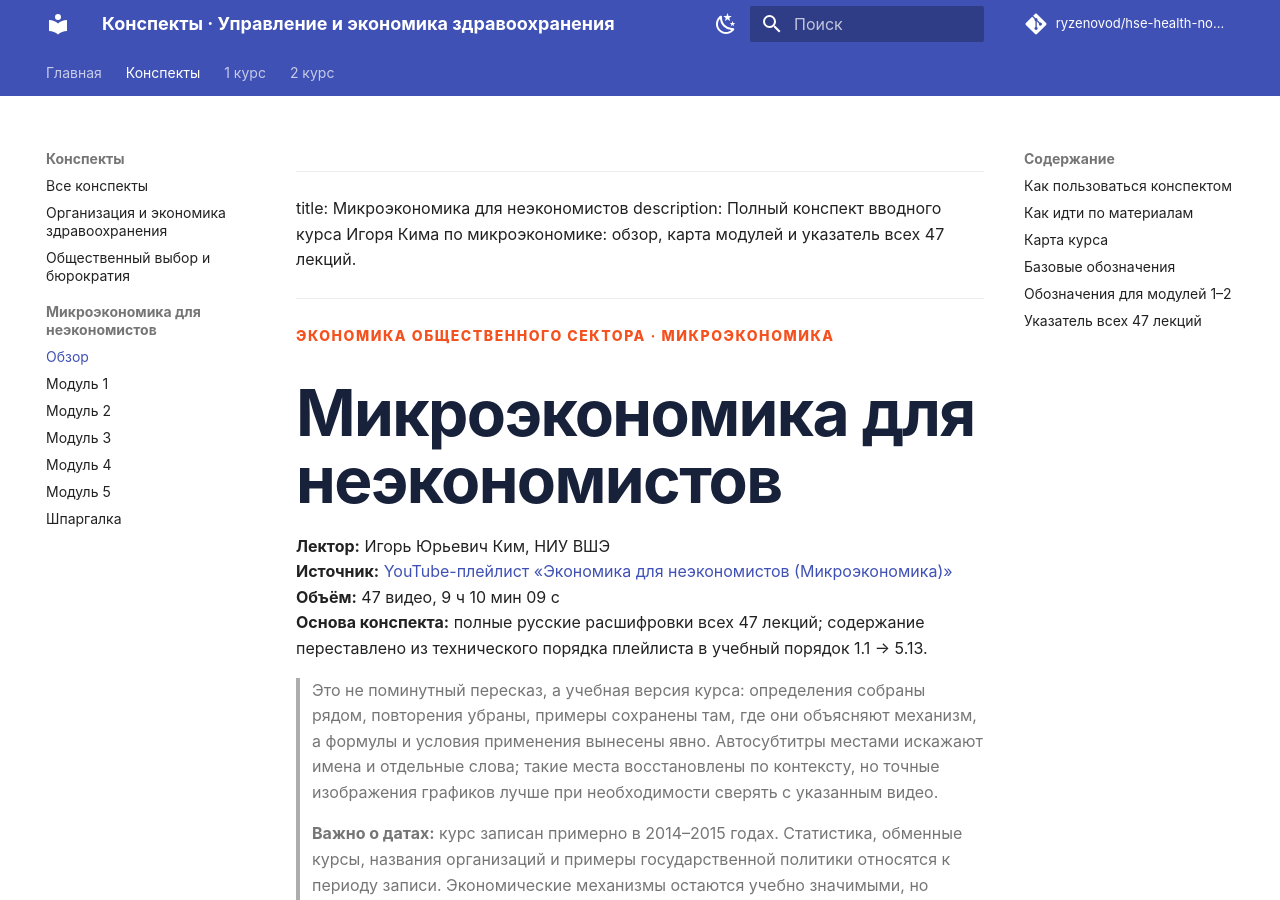
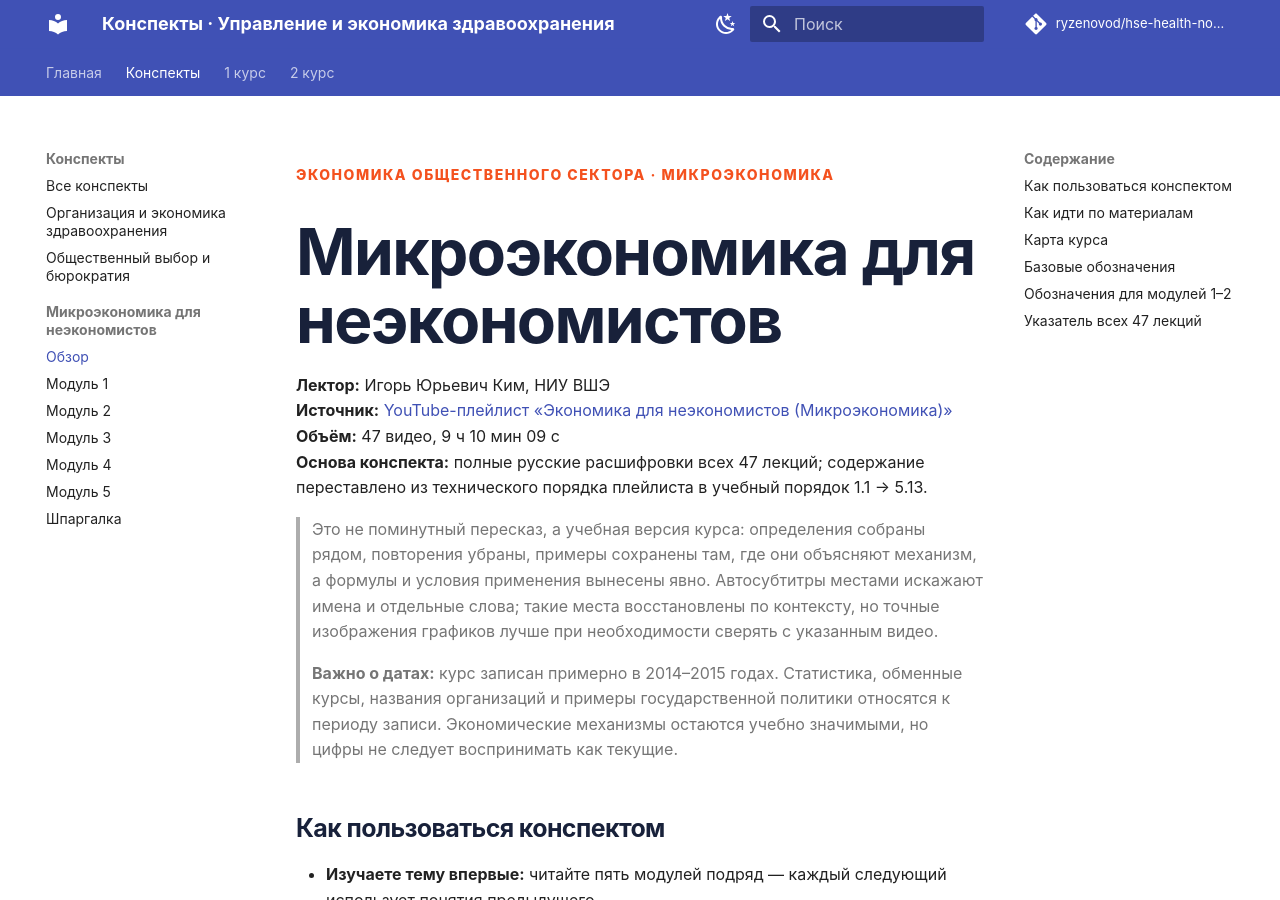
Before and after one commit to ryzenovod/hse-health-notes, an MkDocs documentation site: the page built from docs/year-1/public-sector-economics-microeconomics.md, in a window 1280 px wide and 900 px high. Built offline with MkDocs 1.6.1 and Material for MkDocs 9.7.7, drawn with Linux system fonts in a browser that asks for light colours; comment, search, counter and statistics services are not loaded; some of the changed lines change nothing that is shown.

Commit message:
Enable Markdown metadata parsing

```diff
--- a/mkdocs.yml
+++ b/mkdocs.yml
@@ -41,6 +41,7 @@ plugins:
       lang: ru
 
 markdown_extensions:
+  - meta
   - admonition
   - attr_list
   - footnotes
```
